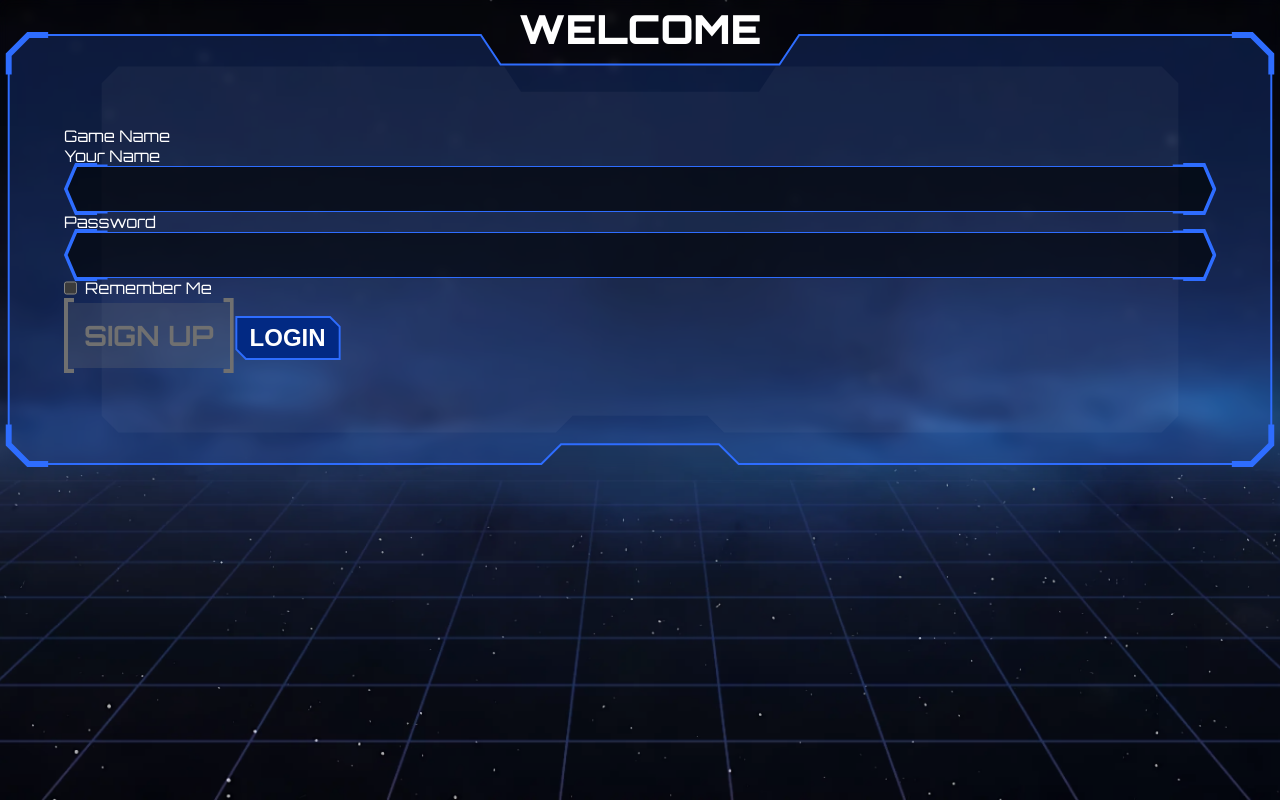
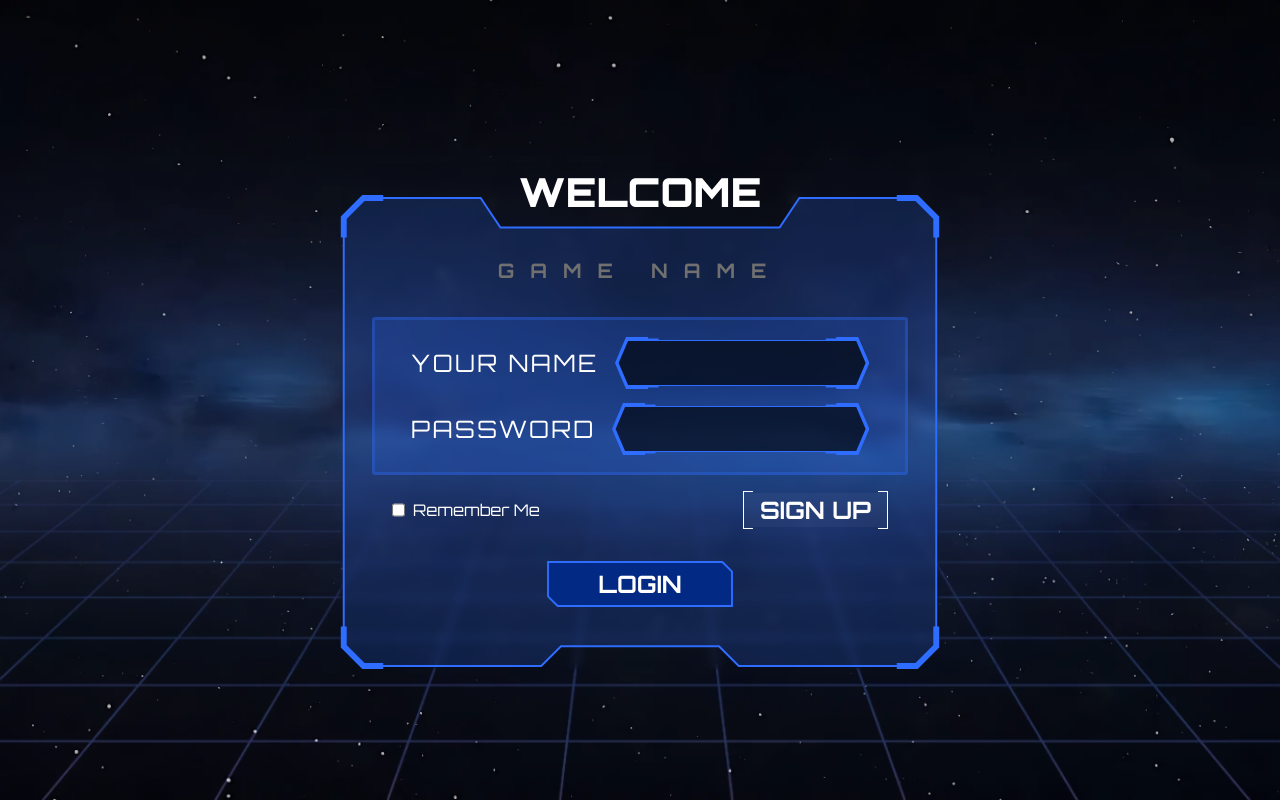
Before and after one commit to CodectiveOrg/snake-frontend, a React (Vite) app: page /sign-in in a window 1280 px wide. Built offline with nearby package versions, Linux system fonts and the light colour scheme; no server answers; a web font is replaced by a local one.

Commit message:
[REFACTOR] sign in page

```diff
--- a/src/components/checkbox/checkbox.module.css
+++ b/src/components/checkbox/checkbox.module.css
@@ -1,4 +1,6 @@
 .checkbox {
+  color-scheme: light;
+
   display: flex;
   gap: 0.5rem;
 
--- a/src/components/link-button/link-button.component.tsx
+++ b/src/components/link-button/link-button.component.tsx
@@ -6,15 +6,25 @@ import clsx from "clsx";
 
 import styles from "./link-button.module.css";
 
-type Props = NavLinkProps;
+type Props = NavLinkProps & {
+  color?: "default" | "light";
+  size?: "large" | "small";
+};
 
 export default function LinkButtonComponent({
+  color = "default",
+  size = "large",
   className,
   ...otherProps
 }: Props): ReactNode {
   return (
     <NavLink
-      className={clsx(styles["link-button"], className)}
+      className={clsx(
+        styles["link-button"],
+        styles[color],
+        styles[size],
+        className,
+      )}
       {...otherProps}
     />
   );
--- a/src/components/link-button/link-button.module.css
+++ b/src/components/link-button/link-button.module.css
@@ -1,16 +1,7 @@
 .link-button {
-  --border-width: 4px;
-  --horizontal-offset: 10px;
-  --vertical-offset: calc(var(--border-width) + 1px);
-
-  background-color: hsl(0deg 0% 44% / 24%);
-  color: hsl(0deg 0% 44%);
-
   display: inline-block;
 
-  padding: 1rem;
-
-  border: var(--border-width) solid hsl(0deg 0% 44%);
+  border: var(--border-width) solid currentcolor;
 
   scale: 1;
 
@@ -29,12 +20,12 @@
     0 100%
   );
 
-  font-size: 1.75rem;
   font-weight: 700;
 
   text-align: center;
   text-decoration: none;
   text-transform: uppercase;
+  line-height: 1.5;
 
   transition: 500ms cubic-bezier(0.16, 1, 0.3, 1);
   transition-property: background-color, color, border-color, scale;
@@ -43,10 +34,38 @@
     background-color: hsl(222deg 100% 59% / 24%);
     color: var(--color-on-surface);
 
-    border-color: var(--color-on-surface);
-
     scale: 1.1;
 
     transition-duration: 250ms;
   }
+
+  &.default {
+    background-color: hsl(0deg 0% 44% / 24%);
+    color: hsl(0deg 0% 44%);
+  }
+
+  &.light {
+    background-color: hsl(0deg 0% 100% / 4%);
+    color: var(--color-on-surface);
+  }
+
+  &.large {
+    --border-width: 4px;
+    --horizontal-offset: 10px;
+    --vertical-offset: calc(var(--border-width) + 1px);
+
+    padding: 1rem;
+
+    font-size: 1.75rem;
+  }
+
+  &.small {
+    --border-width: 1px;
+    --horizontal-offset: 10px;
+    --vertical-offset: calc(var(--border-width) + 1px);
+
+    padding-inline: 1rem;
+
+    font-size: 1.5rem;
+  }
 }
--- a/src/components/text-input/text-input.component.tsx
+++ b/src/components/text-input/text-input.component.tsx
@@ -1,4 +1,6 @@
 import type { ComponentPropsWithRef, ReactNode } from "react";
+
+import clsx from "clsx";
 
 import RibbonComponent from "@/components/ribbon/ribbon.component.tsx";
 
@@ -8,10 +10,11 @@ type Props = ComponentPropsWithRef<"input">;
 
 export default function TextInputComponent({
   ref,
+  className,
   ...otherProps
 }: Props): ReactNode {
   return (
-    <div className={styles.input}>
+    <div className={clsx(styles.input, className)}>
       <RibbonComponent>
         <input ref={ref} {...otherProps} />
       </RibbonComponent>
--- a/src/index.css
+++ b/src/index.css
@@ -16,6 +16,20 @@ html {
   accent-color: var(--color-primary);
 
   font-family: Orbitron, sans-serif;
+}
+
+input,
+label,
+select,
+textarea,
+button,
+fieldset,
+legend,
+datalist,
+output,
+option,
+optgroup {
+  font: inherit;
 }
 
 body {
--- a/src/pages/sign-in/sign-in.module.css
+++ b/src/pages/sign-in/sign-in.module.css
@@ -1,38 +1,43 @@
-.parent {
-  display: flex;
-  justify-content: center;
+.sign-in {
+  display: grid;
+  place-content: center;
 
-  width: 100%;
+  min-block-size: 100dvh;
 
-  padding-top: 2rem;
-}
+  padding-block-start: 2rem;
 
-.pane-signup-page {
-  max-width: 40rem;
-}
+  .pane {
+    max-inline-size: 37.5rem;
 
-.container {
-  display: flex;
-  flex-direction: column;
-
-  width: 100%;
-}
-
-.game-name {
+    .logo {
       color: var(--color-on-disabled);
 
-  padding-bottom: 1.25rem;
+      margin-block: 0.25rem 2.25rem;
 
       font-size: 1.25rem;
       font-weight: 700;
-  font-weight: bold;
 
       text-align: center;
-  line-height: 100%;
+      text-transform: uppercase;
+      letter-spacing: 1rem;
+      line-height: 1;
     }
 
-.input-fields {
-  background-color: color-mix(in hsl, var(--color-primary) 20%, transparent);
+    form {
+      display: grid;
+      grid-template-areas: "fields fields" "checkbox link" "button button";
+      grid-template-columns: 1fr auto;
+      align-items: center;
+      gap: 1rem;
+
+      .fields {
+        grid-area: fields;
+
+        background-color: color-mix(
+          in hsl,
+          var(--color-primary) 20%,
+          transparent
+        );
 
         display: flex;
         flex-direction: column;
@@ -40,58 +45,48 @@
 
         width: 100%;
 
-  padding: 0.75rem 1.25rem;
+        padding: 1.25rem 2.25rem;
 
-  border: 3px solid color-mix(in hsl, var(--color-primary) 30%, transparent);
+        border: 3px solid
+          color-mix(in hsl, var(--color-primary) 30%, transparent);
         border-radius: 3px;
+
+        label {
+          display: flex;
+          align-items: center;
+          gap: 1rem;
+
+          font-size: 1.5rem;
+
+          text-transform: uppercase;
+          letter-spacing: 0.1em;
+
+          .input {
+            flex: 1 1 0;
+          }
+        }
       }
 
-.input-box {
-  display: flex;
-  align-items: center;
-  gap: 0 1.25rem;
+      .checkbox {
+        grid-area: checkbox;
+
+        margin-inline-start: 1.25rem;
       }
 
-.input-style {
-  display: inline-block;
+      a {
+        grid-area: link;
+
+        margin-inline-end: 1.25rem;
       }
 
-.buttons {
-  display: flex;
-  align-items: center;
-  justify-content: space-between;
+      button {
+        grid-area: button;
+        justify-self: center;
 
-  padding: 0.5rem 1rem;
+        inline-size: 12rem;
+
+        margin-block-start: 1rem;
       }
-
-.signup-button-parent {
-  display: flex;
-  align-items: center;
-  justify-content: center;
-
-  width: 100%;
-
-  padding-top: 1rem;
     }
-
-.signin-button {
-  width: 13.25rem;
-  height: 3.25rem;
   }
-
-.checkbox-field {
-  display: flex;
-  align-items: center;
 }
-
-.checkbox-input {
-  accent-color: var(--color-on-surface);
-}
-
-.checkbox-label {
-  padding-right: 0.75rem;
-}
-
-.signup-link {
-  font-weight: lighter;
-}
--- a/src/pages/sign-in/sign-in.page.tsx
+++ b/src/pages/sign-in/sign-in.page.tsx
@@ -16,7 +16,6 @@ export default function SignInPage(): ReactNode {
   return (
     <div className={styles["sign-in"]}>
       <PaneComponent
-        shade
         className={styles.pane}
         contentClassName={styles.container}
         title="Welcome"
@@ -27,6 +26,7 @@ export default function SignInPage(): ReactNode {
             <label>
               Your Name
               <TextInputComponent
+                className={styles.input}
                 name="username"
                 value={username}
                 onChange={(e) => setUsername(e.target.value)}
@@ -35,6 +35,7 @@ export default function SignInPage(): ReactNode {
             <label>
               Password
               <TextInputComponent
+                className={styles.input}
                 type="password"
                 name="password"
                 value={password}
@@ -48,7 +49,9 @@ export default function SignInPage(): ReactNode {
             checked={checked}
             onChange={(e) => setChecked(e.target.checked)}
           />
-          <LinkButtonComponent to="/signup">Sign Up</LinkButtonComponent>
+          <LinkButtonComponent to="/signup" color="light" size="small">
+            Sign Up
+          </LinkButtonComponent>
           <ButtonComponent>Login</ButtonComponent>
         </form>
       </PaneComponent>
--- a/src/queries/use-verify.query.ts
+++ b/src/queries/use-verify.query.ts
@@ -7,5 +7,7 @@ export default function useVerifyQuery() {
     queryKey: ["verify"],
     queryFn: verifyTokenApi,
     retry: 1,
+    staleTime: 300_000,
+    refetchOnWindowFocus: false,
   });
 }
```
Lines whose indentation alone changed are shown as unchanged.
